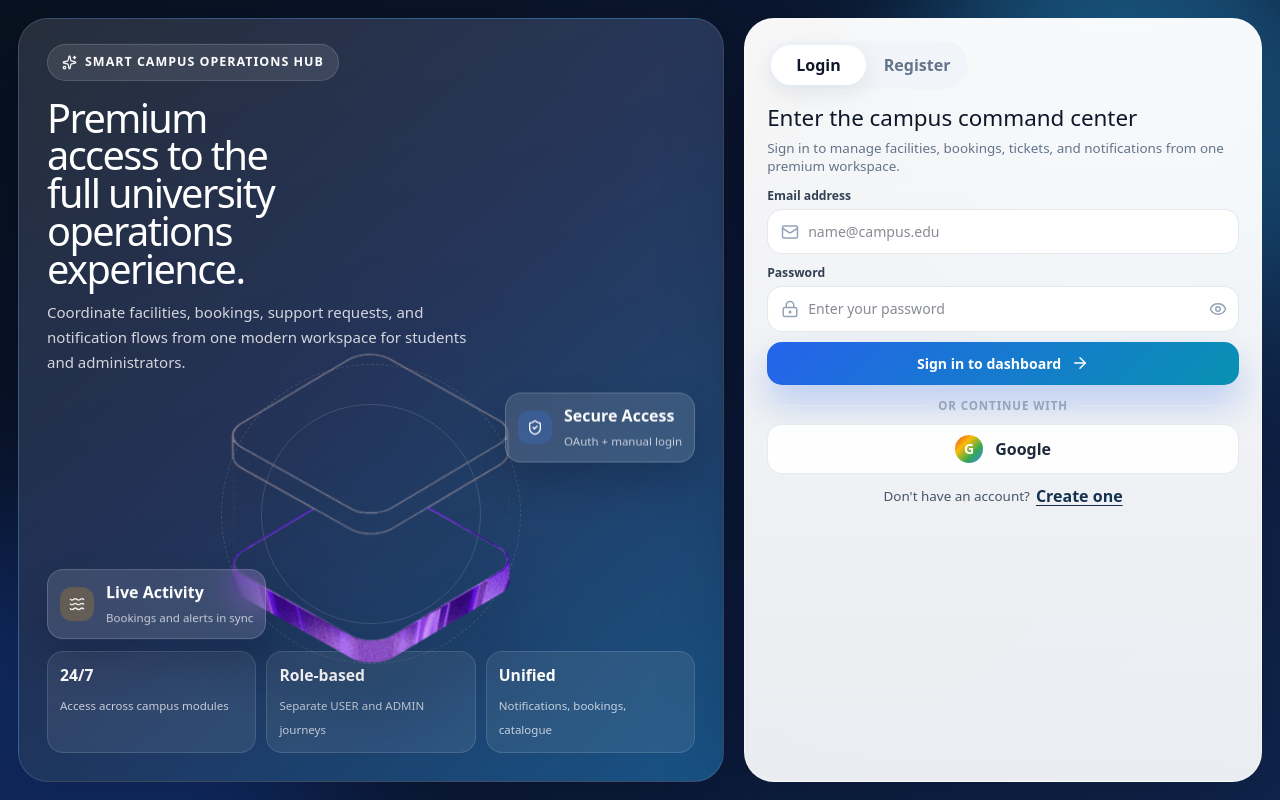
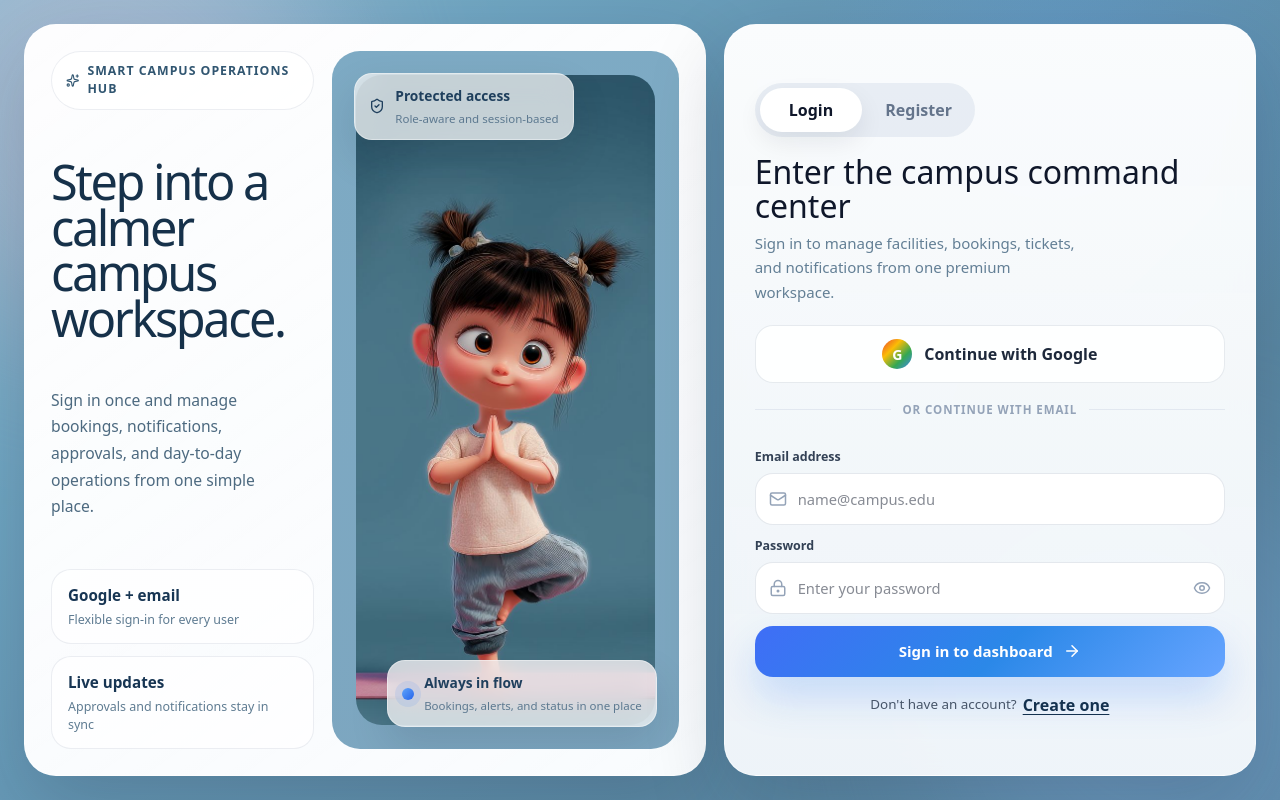
Before and after one commit to DinujaNethmal/UNI-Smart--Smart-Campus-Operations-Hub-IT3030-PAF-, a React (Vite) app in the folder frontend/: page /login in a window 1280 px wide. Built offline with nearby package versions, Linux system fonts and the light colour scheme.

Commit message:
Change the login page!

```diff
--- a/frontend/src/index.css
+++ b/frontend/src/index.css
@@ -1049,220 +1049,224 @@ body {
 
 .auth-screen {
   min-height: 100vh;
-  height: 100vh;
   position: relative;
   overflow: hidden;
   background:
-    radial-gradient(circle at 15% 20%, rgba(5, 21, 46, 0.18), transparent 18%),
-    radial-gradient(circle at 85% 15%, rgba(14,165,233,0.16), transparent 20%),
-    linear-gradient(135deg, #07111f 0%, #0b1730 40%, #10264f 100%);
-  padding: 18px;
+    radial-gradient(circle at 15% 18%, rgba(133, 213, 255, 0.35), transparent 18%),
+    radial-gradient(circle at 84% 14%, rgba(96, 165, 250, 0.28), transparent 22%),
+    linear-gradient(135deg, #7db8d3 0%, #679ab7 38%, #537e98 100%);
+  padding: 24px;
 }
 .auth-screen-glow {
   position: absolute;
-  width: 420px;
-  height: 420px;
-  border-radius: 999px;
-  filter: blur(80px);
-  opacity: 0.35;
+  width: 460px;
+  height: 460px;
+  border-radius: 999px;
+  filter: blur(90px);
+  opacity: 0.34;
   pointer-events: none;
 }
 .auth-screen-glow-one {
-  background: #38bdf8;
-  top: -80px;
-  right: -60px;
+  background: rgba(255, 192, 203, 0.95);
+  top: -120px;
+  left: -120px;
 }
 .auth-screen-glow-two {
-  background: #2563eb;
-  bottom: -120px;
-  left: -80px;
-}
-.auth-premium-layout {
+  background: rgba(147, 197, 253, 0.95);
+  bottom: -140px;
+  right: -100px;
+}
+.auth-showcase-shell {
   position: relative;
   z-index: 1;
-  height: calc(100vh - 36px);
+  min-height: calc(100vh - 48px);
   display: grid;
-  grid-template-columns: 1.2fr 0.88fr;
-  gap: 20px;
+  grid-template-columns: minmax(360px, 1.05fr) minmax(360px, 0.82fr);
+  gap: 18px;
+  align-items: center;
+  max-width: 1260px;
+  margin: 0 auto;
+}
+.auth-showcase-panel,
+.auth-form-panel {
+  border-radius: 32px;
+  border: 1px solid rgba(255,255,255,0.5);
+  box-shadow: 0 30px 80px rgba(15, 23, 42, 0.18);
+}
+.auth-showcase-panel {
+  background:
+    linear-gradient(145deg, rgba(255,255,255,0.82), rgba(255,255,255,0.68)),
+    linear-gradient(180deg, #f3f6fb 0%, #edf5fb 100%);
+  padding: 26px;
+  display: grid;
+  grid-template-columns: minmax(230px, 0.76fr) minmax(0, 1fr);
+  gap: 18px;
   align-items: stretch;
-}
-.auth-premium-hero,
-.auth-premium-card {
-  border-radius: 30px;
-}
-.auth-premium-hero {
-  position: relative;
-  overflow: hidden;
-  padding: 28px;
-  background:
-    linear-gradient(160deg, rgba(255,255,255,0.12), rgba(255,255,255,0.04)),
-    linear-gradient(140deg, #081120 0%, #10224b 48%, #0f4c81 100%);
-  border: 1px solid rgba(255,255,255,0.12);
-  box-shadow: 0 30px 80px rgba(2, 6, 23, 0.35);
-  color: white;
+  min-height: min(780px, calc(100vh - 48px));
+  backdrop-filter: blur(14px);
+}
+.auth-showcase-copy {
   display: flex;
   flex-direction: column;
   justify-content: space-between;
-}
-.auth-premium-badge {
+  gap: 18px;
+  color: #16314a;
+}
+.auth-showcase-badge {
   display: inline-flex;
   align-items: center;
   gap: 8px;
   align-self: flex-start;
-  padding: 8px 14px;
-  border-radius: 999px;
-  background: rgba(255,255,255,0.1);
-  border: 1px solid rgba(255,255,255,0.16);
+  padding: 10px 14px;
+  border-radius: 999px;
+  background: rgba(255,255,255,0.8);
+  border: 1px solid rgba(148, 163, 184, 0.18);
+  color: #315671;
+  font-size: 0.77rem;
+  font-weight: 800;
+  text-transform: uppercase;
+  letter-spacing: 0.08em;
+}
+.auth-showcase-copy h1 {
+  font-size: clamp(2.2rem, 3.8vw, 4rem);
+  line-height: 0.94;
+  letter-spacing: -0.05em;
+  max-width: 8ch;
+}
+.auth-showcase-copy p {
+  margin-top: -4px;
+  color: #4d6a80;
+  font-size: 0.98rem;
+  line-height: 1.7;
+  max-width: 28ch;
+}
+.auth-showcase-stats {
+  display: grid;
+  gap: 12px;
+}
+.auth-showcase-stat {
+  padding: 14px 16px;
+  border-radius: 20px;
+  background: rgba(255,255,255,0.68);
+  border: 1px solid rgba(148, 163, 184, 0.18);
+}
+.auth-showcase-stat strong {
+  display: block;
+  font-size: 0.95rem;
+  color: #173553;
+}
+.auth-showcase-stat span {
+  display: block;
+  margin-top: 4px;
+  font-size: 0.78rem;
+  line-height: 1.45;
+  color: #5f7c92;
+}
+.auth-showcase-art {
+  position: relative;
+  min-height: 100%;
+  border-radius: 28px;
+  overflow: hidden;
+  background:
+    linear-gradient(180deg, rgba(120, 171, 196, 0.3), rgba(101, 141, 164, 0.12)),
+    #80aac4;
+  display: flex;
+  align-items: flex-end;
+  justify-content: center;
+  padding: 24px;
+}
+.auth-art-frame {
+  position: relative;
+  width: 100%;
+  height: 100%;
+  min-height: 520px;
+  border-radius: 26px;
+  overflow: hidden;
+  background: linear-gradient(180deg, #6e9cb6 0%, #79a8c2 100%);
+}
+.auth-showcase-image {
+  position: absolute;
+  inset: 0;
+  width: 100%;
+  height: 100%;
+  object-fit: cover;
+  object-position: center top;
+  filter: saturate(1.02) contrast(1.02);
+}
+.auth-art-chip {
+  position: absolute;
+  z-index: 2;
+  display: flex;
+  align-items: center;
+  gap: 10px;
+  padding: 12px 14px;
+  border-radius: 18px;
+  background: rgba(255,255,255,0.72);
+  border: 1px solid rgba(255,255,255,0.4);
   backdrop-filter: blur(14px);
-  font-size: 0.78rem;
-  letter-spacing: 0.08em;
-  text-transform: uppercase;
-  font-weight: 800;
-  animation: authFloat 7s ease-in-out infinite;
-}
-.auth-premium-copy {
-  margin-top: 16px;
-}
-.auth-premium-copy h1 {
-  font-size: clamp(2rem, 3.1vw, 3.4rem);
-  line-height: 0.95;
-  max-width: 11ch;
-  letter-spacing: -0.04em;
-}
-.auth-premium-copy p {
-  margin-top: 12px;
-  max-width: 50ch;
+  box-shadow: 0 18px 40px rgba(15, 23, 42, 0.12);
+  color: #1f3f5d;
+}
+.auth-art-chip strong {
+  display: block;
+  font-size: 0.86rem;
+}
+.auth-art-chip span {
+  display: block;
+  margin-top: 3px;
+  font-size: 0.72rem;
+  color: #5d7990;
+}
+.auth-art-chip-top {
+  top: 22px;
+  left: 22px;
+}
+.auth-art-chip-bottom {
+  right: 22px;
+  bottom: 22px;
+}
+.auth-art-dot {
+  width: 12px;
+  height: 12px;
+  border-radius: 999px;
+  background: linear-gradient(135deg, #60a5fa 0%, #2563eb 100%);
+  box-shadow: 0 0 0 7px rgba(59, 130, 246, 0.12);
+  flex-shrink: 0;
+}
+.auth-form-panel {
+  background: linear-gradient(180deg, rgba(255,255,255,0.97) 0%, rgba(247,250,253,0.94) 100%);
+  padding: 28px 30px;
+  display: flex;
+  flex-direction: column;
+  justify-content: center;
+  min-height: min(780px, calc(100vh - 48px));
+  backdrop-filter: blur(16px);
+}
+.auth-card-header h2 {
+  font-size: 2rem;
+  line-height: 1.05;
+  margin-top: 18px;
+  margin-bottom: 8px;
+  color: var(--slate-900);
+}
+.auth-card-header p {
+  color: #637f95;
+  line-height: 1.65;
   font-size: 0.94rem;
-  line-height: 1.65;
-  color: rgba(255,255,255,0.8);
-}
-.auth-premium-visual {
-  position: relative;
-  min-height: 220px;
-  margin: 10px 0 8px;
-  display: flex;
-  align-items: center;
-  justify-content: center;
-}
-.auth-premium-image {
-  position: relative;
-  z-index: 2;
-  width: min(100%, 300px);
-  object-fit: contain;
-  filter: drop-shadow(0 30px 40px rgba(2, 6, 23, 0.45));
-  animation: authDrift 8s ease-in-out infinite;
-}
-.auth-orbit {
-  position: absolute;
-  border-radius: 999px;
-  border: 1px solid rgba(255,255,255,0.14);
-}
-.auth-orbit-one {
-  width: 220px;
-  height: 220px;
-  animation: authSpin 22s linear infinite;
-}
-.auth-orbit-two {
-  width: 300px;
-  height: 300px;
-  border-style: dashed;
-  animation: authSpinReverse 26s linear infinite;
-}
-.auth-floating-card {
-  position: absolute;
-  z-index: 3;
-  display: flex;
-  align-items: center;
-  gap: 12px;
-  padding: 10px 12px;
-  min-width: 175px;
-  border-radius: 16px;
-  background: rgba(255,255,255,0.12);
-  border: 1px solid rgba(255,255,255,0.18);
-  backdrop-filter: blur(18px);
-  box-shadow: 0 20px 40px rgba(2, 6, 23, 0.2);
-  animation: authFloat 6s ease-in-out infinite;
-}
-.auth-floating-card-top {
-  top: 8px;
-  right: 0;
-}
-.auth-floating-card-bottom {
-  bottom: 0;
-  left: 0;
-  animation-delay: -2s;
-}
-.auth-floating-card strong,
-.auth-metric-card strong {
-  display: block;
-}
-.auth-floating-card span,
-.auth-metric-card span {
-  font-size: 0.72rem;
-  color: rgba(255,255,255,0.72);
-}
-.auth-floating-icon {
-  width: 34px;
-  height: 34px;
-  border-radius: 12px;
-  display: flex;
-  align-items: center;
-  justify-content: center;
-}
-.auth-floating-icon.blue {
-  background: rgba(59,130,246,0.22);
-}
-.auth-floating-icon.amber {
-  background: rgba(245,158,11,0.22);
-}
-.auth-premium-metrics {
-  display: grid;
-  grid-template-columns: repeat(3, 1fr);
-  gap: 10px;
-}
-.auth-metric-card {
-  padding: 12px;
-  border-radius: 16px;
-  background: rgba(255,255,255,0.08);
-  border: 1px solid rgba(255,255,255,0.12);
-}
-.auth-metric-card strong {
-  font-size: 0.98rem;
-  margin-bottom: 4px;
-}
-.auth-premium-card {
-  background: linear-gradient(180deg, rgba(255,255,255,0.97) 0%, rgba(248,250,252,0.94) 100%);
-  border: 1px solid rgba(255,255,255,0.45);
-  box-shadow: 0 30px 80px rgba(2, 6, 23, 0.28);
-  backdrop-filter: blur(22px);
-  padding: 22px;
-  display: flex;
-  flex-direction: column;
-  justify-content: flex-start;
-}
-.auth-card-header h2 {
-  font-size: 1.4rem;
-  margin-top: 12px;
-  margin-bottom: 4px;
-  color: var(--slate-900);
-}
-.auth-card-header p {
-  color: var(--slate-500);
-  line-height: 1.35;
-  font-size: 0.84rem;
+  max-width: 38ch;
 }
 .auth-mode-switch {
   display: inline-grid;
   grid-template-columns: repeat(2, 1fr);
-  padding: 4px;
-  gap: 4px;
-  border-radius: 999px;
-  background: var(--slate-100);
+  padding: 5px;
+  gap: 5px;
+  border-radius: 999px;
+  background: rgba(226, 232, 240, 0.75);
 }
 .auth-mode-button {
   border: none;
   background: transparent;
-  padding: 8px 14px;
+  padding: 10px 18px;
   border-radius: 999px;
   font-weight: 700;
   color: var(--slate-500);
@@ -1272,19 +1276,31 @@ body {
 .auth-mode-button.active {
   background: white;
   color: var(--slate-900);
-  box-shadow: 0 8px 24px rgba(15, 23, 42, 0.08);
+  box-shadow: 0 10px 24px rgba(15, 23, 42, 0.08);
 }
 .auth-form {
-  margin-top: 12px;
+  margin-top: 16px;
   display: grid;
-  gap: 10px;
+  gap: 12px;
+}
+.auth-form.is-register {
+  grid-template-columns: repeat(2, minmax(0, 1fr));
+  column-gap: 12px;
+  row-gap: 12px;
+}
+.auth-form.is-register .auth-field {
+  min-width: 0;
+}
+.auth-form.is-register .auth-submit-button {
+  grid-column: 1 / -1;
+  margin-top: 2px;
 }
 .auth-field {
   display: grid;
-  gap: 4px;
+  gap: 6px;
 }
 .auth-field span {
-  font-size: 0.76rem;
+  font-size: 0.78rem;
   font-weight: 700;
   color: var(--slate-700);
 }
@@ -1294,10 +1310,10 @@ body {
 .auth-input-wrap input {
   width: 100%;
   border: 1px solid rgba(148,163,184,0.25);
-  border-radius: 15px;
-  background: rgba(255,255,255,0.96);
-  padding: 11px 42px 11px 40px;
-  font-size: 0.88rem;
+  border-radius: 18px;
+  background: rgba(255,255,255,0.98);
+  padding: 14px 46px 14px 42px;
+  font-size: 0.92rem;
   font-family: inherit;
   transition: border-color 0.15s, box-shadow 0.15s, transform 0.15s;
 }
@@ -1316,7 +1332,7 @@ body {
 }
 .auth-password-toggle {
   position: absolute;
-  right: 12px;
+  right: 14px;
   top: 50%;
   transform: translateY(-50%);
   border: none;
@@ -1330,24 +1346,24 @@ body {
 .auth-submit-button {
   width: 100%;
   border: none;
-  border-radius: 15px;
-  padding: 11px 14px;
-  background: linear-gradient(135deg, #2563eb 0%, #0891b2 100%);
+  border-radius: 18px;
+  padding: 14px 16px;
+  background: linear-gradient(135deg, #3f6ef6 0%, #2b88e8 52%, #66a4ff 100%);
   color: white;
   font-weight: 800;
-  font-size: 0.88rem;
+  font-size: 0.94rem;
   font-family: inherit;
   display: inline-flex;
   align-items: center;
   justify-content: center;
   gap: 10px;
   cursor: pointer;
-  box-shadow: 0 18px 36px rgba(37,99,235,0.28);
+  box-shadow: 0 20px 42px rgba(59,130,246,0.24);
   transition: transform 0.15s, box-shadow 0.15s, opacity 0.15s;
 }
 .auth-submit-button:hover:not(:disabled) {
   transform: translateY(-1px);
-  box-shadow: 0 24px 44px rgba(37,99,235,0.3);
+  box-shadow: 0 24px 48px rgba(59,130,246,0.28);
 }
 .auth-submit-button:disabled {
   opacity: 0.6;
@@ -1357,7 +1373,7 @@ body {
   display: flex;
   align-items: center;
   gap: 12px;
-  margin: 12px 0 10px;
+  margin: 18px 0 14px;
   color: var(--slate-400);
   font-size: 0.72rem;
   text-transform: uppercase;
@@ -1375,8 +1391,8 @@ body {
   width: 100%;
   border: 1px solid rgba(148,163,184,0.22);
   background: rgba(255,255,255,0.9);
-  border-radius: 15px;
-  padding: 10px 14px;
+  border-radius: 18px;
+  padding: 13px 16px;
   font-weight: 700;
   font-family: inherit;
   cursor: pointer;
@@ -1392,9 +1408,12 @@ body {
   border-color: rgba(59,130,246,0.25);
   box-shadow: 0 18px 30px rgba(15,23,42,0.08);
 }
+.auth-google-button-inline {
+  margin-top: 20px;
+}
 .auth-google-mark {
-  width: 28px;
-  height: 28px;
+  width: 30px;
+  height: 30px;
   border-radius: 999px;
   background: linear-gradient(135deg, #ea4335, #fbbc05, #34a853, #4285f4);
   color: white;
@@ -1415,7 +1434,7 @@ body {
   text-underline-offset: 3px;
 }
 .auth-switch-row {
-  margin-top: 10px;
+  margin-top: 16px;
   display: flex;
   align-items: center;
   justify-content: center;
@@ -1476,21 +1495,6 @@ body {
   50% { transform: translateY(-8px); }
 }
 
-@keyframes authDrift {
-  0%, 100% { transform: translateY(0px) rotate(0deg); }
-  50% { transform: translateY(-12px) rotate(-1deg); }
-}
-
-@keyframes authSpin {
-  from { transform: rotate(0deg); }
-  to { transform: rotate(360deg); }
-}
-
-@keyframes authSpinReverse {
-  from { transform: rotate(360deg); }
-  to { transform: rotate(0deg); }
-}
-
 @keyframes toastSlideIn {
   from {
     opacity: 0;
@@ -1820,39 +1824,38 @@ body {
     top: 64px;
   }
   .auth-screen {
+    padding: 14px;
+  }
+  .auth-showcase-shell {
     min-height: auto;
-    height: auto;
-    padding: 14px;
-    overflow: auto;
-  }
-  .auth-premium-layout {
-    height: auto;
     grid-template-columns: 1fr;
-  }
-  .auth-premium-hero {
+    gap: 14px;
+  }
+  .auth-showcase-panel,
+  .auth-form-panel {
     min-height: auto;
-    padding: 30px;
-  }
-  .auth-premium-copy h1 {
+    border-radius: 26px;
+  }
+  .auth-showcase-panel {
+    grid-template-columns: 1fr;
+    padding: 18px;
+  }
+  .auth-showcase-copy h1 {
     max-width: none;
   }
-  .auth-premium-metrics {
-    grid-template-columns: 1fr;
-  }
-  .auth-floating-card {
+  .auth-art-chip {
     position: relative;
     top: auto;
     right: auto;
+    bottom: auto;
     left: auto;
-    bottom: auto;
     margin-top: 12px;
   }
-  .auth-premium-visual {
-    min-height: auto;
-    flex-direction: column;
-  }
-  .auth-orbit {
-    display: none;
+  .auth-showcase-art {
+    padding: 16px;
+  }
+  .auth-art-frame {
+    min-height: 420px;
   }
   .notification-card-header {
     flex-direction: column;
@@ -1864,4 +1867,17 @@ body {
     min-width: auto;
     max-width: none;
   }
-}
+  .auth-form-panel {
+    padding: 22px 18px;
+  }
+  .auth-form.is-register {
+    grid-template-columns: 1fr;
+  }
+  .auth-card-header h2 {
+    font-size: 1.6rem;
+  }
+  .auth-showcase-copy p,
+  .auth-card-header p {
+    max-width: none;
+  }
+}
--- a/frontend/src/pages/LoginPage.jsx
+++ b/frontend/src/pages/LoginPage.jsx
@@ -10,11 +10,10 @@ import {
   ShieldCheck,
   Sparkles,
   UserRound,
-  Waves,
   X,
   XCircle,
 } from 'lucide-react';
-import heroImg from '../assets/hero.png';
+import loginIllustration from '../assets/login-illustration.jpg';
 import { loginWithPassword, redirectToGoogleLogin, registerUser } from '../api/authApi';
 import { refreshAuth } from '../hooks/useAuth';
 
@@ -132,60 +131,60 @@ export default function LoginPage() {
         </div>
       )}
 
-      <div className="auth-premium-layout">
-        <section className="auth-premium-hero">
-          <div className="auth-premium-badge">
-            <Sparkles size={15} />
-            Smart Campus Operations Hub
-          </div>
-
-          <div className="auth-premium-copy">
-            <h1>Premium access to the full university operations experience.</h1>
-            <p>
-              Coordinate facilities, bookings, support requests, and notification flows from
-              one modern workspace for students and administrators.
-            </p>
-          </div>
-
-          <div className="auth-premium-visual">
-            <div className="auth-orbit auth-orbit-one" />
-            <div className="auth-orbit auth-orbit-two" />
-            <img src={heroImg} alt="Smart campus preview" className="auth-premium-image" />
-
-            <div className="auth-floating-card auth-floating-card-top">
-              <div className="auth-floating-icon blue"><ShieldCheck size={16} /></div>
-              <div>
-                <strong>Secure Access</strong>
-                <span>OAuth + manual login</span>
-              </div>
+      <div className="auth-showcase-shell">
+        <section className="auth-showcase-panel">
+          <div className="auth-showcase-copy">
+            <div className="auth-showcase-badge">
+              <Sparkles size={15} />
+              Smart Campus Operations Hub
             </div>
 
-            <div className="auth-floating-card auth-floating-card-bottom">
-              <div className="auth-floating-icon amber"><Waves size={16} /></div>
-              <div>
-                <strong>Live Activity</strong>
-                <span>Bookings and alerts in sync</span>
+            <h1>Step into a calmer campus workspace.</h1>
+            <p>
+              Sign in once and manage bookings, notifications, approvals, and day-to-day
+              operations from one simple place.
+            </p>
+
+            <div className="auth-showcase-stats">
+              <div className="auth-showcase-stat">
+                <strong>Google + email</strong>
+                <span>Flexible sign-in for every user</span>
+              </div>
+              <div className="auth-showcase-stat">
+                <strong>Live updates</strong>
+                <span>Approvals and notifications stay in sync</span>
               </div>
             </div>
           </div>
 
-          <div className="auth-premium-metrics">
-            <div className="auth-metric-card">
-              <strong>24/7</strong>
-              <span>Access across campus modules</span>
+          <div className="auth-showcase-art">
+            <div className="auth-art-chip auth-art-chip-top">
+              <ShieldCheck size={16} />
+              <div>
+                <strong>Protected access</strong>
+                <span>Role-aware and session-based</span>
+              </div>
             </div>
-            <div className="auth-metric-card">
-              <strong>Role-based</strong>
-              <span>Separate USER and ADMIN journeys</span>
+
+            <div className="auth-art-frame">
+              <img
+                src={loginIllustration}
+                alt="Illustrated welcome character"
+                className="auth-showcase-image"
+              />
             </div>
-            <div className="auth-metric-card">
-              <strong>Unified</strong>
-              <span>Notifications, bookings, catalogue</span>
+
+            <div className="auth-art-chip auth-art-chip-bottom">
+              <div className="auth-art-dot" />
+              <div>
+                <strong>Always in flow</strong>
+                <span>Bookings, alerts, and status in one place</span>
+              </div>
             </div>
           </div>
         </section>
 
-        <section className="auth-premium-card">
+        <section className="auth-form-panel">
           <div className="auth-card-header">
             <div className="auth-mode-switch">
               <button
@@ -214,7 +213,16 @@ export default function LoginPage() {
             <p>{pageCopy.subtitle}</p>
           </div>
 
-          <form className="auth-form" onSubmit={handleSubmit}>
+          <button className="auth-google-button auth-google-button-inline" type="button" onClick={redirectToGoogleLogin}>
+            <span className="auth-google-mark">G</span>
+            Continue with Google
+          </button>
+
+          <div className="auth-divider">
+            <span>or continue with email</span>
+          </div>
+
+          <form className={`auth-form ${mode === 'register' ? 'is-register' : ''}`} onSubmit={handleSubmit}>
             {mode === 'register' && (
               <label className="auth-field">
                 <span>Full name</span>
@@ -298,15 +306,6 @@ export default function LoginPage() {
             </button>
           </form>
 
-          <div className="auth-divider">
-            <span>or continue with</span>
-          </div>
-
-          <button className="auth-google-button" type="button" onClick={redirectToGoogleLogin}>
-            <span className="auth-google-mark">G</span>
-            Google
-          </button>
-
           <div className="auth-switch-row">
             <span className="auth-switch-text">{pageCopy.switchLead}</span>
             <button
```
Also changed, not shown: frontend/src/assets/login-illustration.jpg (added).
